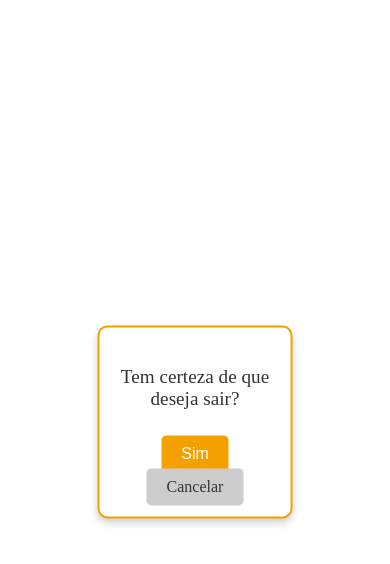
After one commit to GuilhermeCalifoni-code/AtletEasy, a Flask app: page /clube/confirmar-logout in a window 390 px wide. The commit adds this page. Shown: the top 564 px of the page. Run offline with Flask 3, Linux system fonts and the light colour scheme.

Commit message:
Botão sair

```diff
--- a/AtletEasy/routes_clube.py
+++ b/AtletEasy/routes_clube.py
@@ -227,3 +227,16 @@ def atletas_inscritos(idPeneira):
     except Error as err:
         flash(f'Erro ao recuperar os atletas inscritos: {err}', 'danger')
         return redirect(url_for('clube.home_clube'))
+
+
+@clube_bp.route('/confirmar-logout')
+def confirmar_logout():
+    # Renderiza a página de confirmação de logout
+    return render_template('confirmar_logout_clube.html')
+
+@clube_bp.route('/logout', methods=['POST'])
+def logout():
+    # Remove o usuário da sessão e redireciona para o login
+    session.pop('usuario_id', None)
+    flash('Você saiu da sua conta.', 'info')
+    return redirect(url_for('login.login'))
--- /dev/null
+++ b/AtletEasy/templates/confirmar_logout_clube.html
@@ -0,0 +1,62 @@
+<!DOCTYPE html>
+<html lang="pt-BR">
+<head>
+    <meta charset="UTF-8">
+    <meta name="viewport" content="width=device-width, initial-scale=1.0">
+    <title>Confirmar Logout</title>
+    <style>
+        /* Estilo para centralizar a mensagem */
+        .central-message {
+            position: fixed;
+            top: 50%;
+            left: 50%;
+            transform: translate(-50%, -50%);
+            background-color: white;
+            border: 2px solid #f4a100;
+            padding: 20px;
+            border-radius: 10px;
+            box-shadow: 0 4px 8px rgba(0, 0, 0, 0.2);
+            text-align: center;
+        }
+        .central-message p {
+            margin-bottom: 20px;
+            font-size: 1.2em;
+            color: #333;
+        }
+        .confirm-button, .cancel-button {
+            margin: 5px;
+            padding: 10px 20px;
+            border: none;
+            border-radius: 5px;
+            font-size: 1em;
+            cursor: pointer;
+            transition: background-color 0.3s;
+        }
+        .confirm-button {
+            background-color: #f4a100;
+            color: white;
+            text-decoration: none;
+        }
+        .cancel-button {
+            background-color: #ccc;
+            color: #333;
+            text-decoration: none;
+        }
+        .confirm-button:hover {
+            background-color: #e59400;
+        }
+        .cancel-button:hover {
+            background-color: #bbb;
+        }
+    </style>
+</head>
+<body>
+    <div class="central-message">
+        <p>Tem certeza de que deseja sair?</p>
+        <form action="{{ url_for('clube.logout') }}" method="post">
+            <button type="submit" class="confirm-button">Sim</button>
+        </form>
+        <a href="{{ url_for('clube.home_clube') }}" class="cancel-button">Cancelar</a>
+    </div>
+</body>
+</html>
```
Also changed, not shown: AtletEasy/routes_atleta.py (+13 -0 lines), AtletEasy/static/css/HomeAtlet.css (+66 -0 lines), AtletEasy/static/css/homeClube.css (+15 -0 lines), AtletEasy/templates/HomeAtleta.html (+9 -0 lines), AtletEasy/templates/confirmar_logout.html (added, +62 -0 lines).
